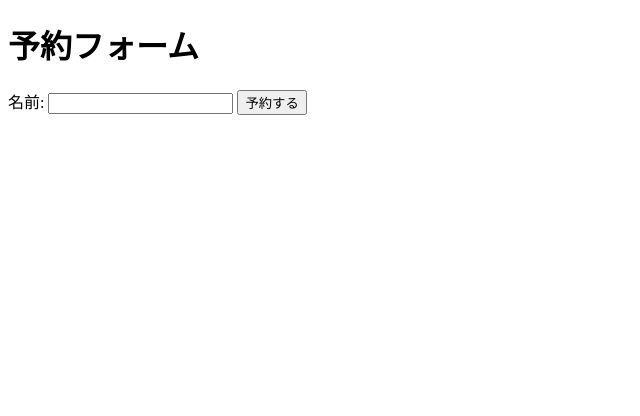
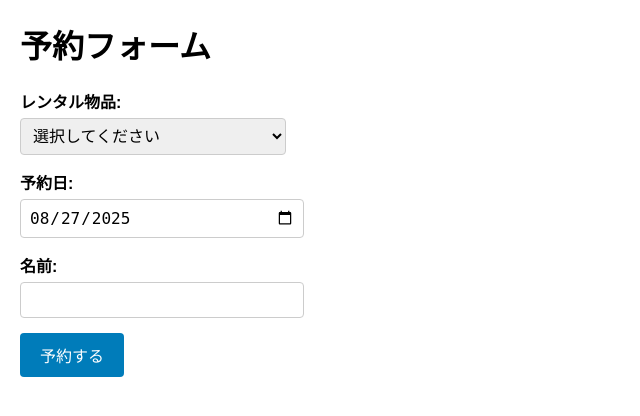
Before and after one commit to makikohoso/kigurumi-reserve-django, a Django app: page / in a window 1280 px wide. Shown: the top 416 px of the page, without its empty margins (0-640 px from the left). Run offline with Django 5.2, Linux system fonts and the light colour scheme; data comes from the database, SQL or seed files in the repository; both versions use the stored data as it was after the commit.

Commit message:
予約システムの機能拡張: 日付・レンタル物品選択・予約日時記録機能を追加
- 予約フォームに日付選択機能追加（今日から1年後まで選択可能）
- レンタル物品（RentalItem）モデル追加
- レンタル物品選択機能をフォームに追加
- 予約日時（created_at）の自動記録機能追加
- 管理画面でレンタル物品の名前変更・有効/無効切り替え可能
- フォーム順序: レンタル物品 → 予約日 → 名前
- 管理画面表示順序: ID → レンタル物品名 → 日付 → 名前 → 予約日時

🤖 Generated with [Claude Code](https://claude.ai/code)

Co-Authored-By: Claude <noreply@anthropic.com>

```diff
--- a/reservations/models.py
+++ b/reservations/models.py
@@ -1,7 +1,24 @@
 from django.db import models
+from datetime import date
+
+class RentalItem(models.Model):
+    """レンタル物品（きぐるみの種類）"""
+    name = models.CharField(max_length=100, unique=True)  # レンタル物品名
+    is_active = models.BooleanField(default=True)  # 利用可能かどうか
+
+    def __str__(self):
+        return self.name
+
+    class Meta:
+        verbose_name = "レンタル物品"
+        verbose_name_plural = "レンタル物品"
 
 class Reservation(models.Model):
     name = models.CharField(max_length=100)  # 名前を文字列で保存
+    date = models.DateField(default=date.today)  # 予約日
+    item = models.ForeignKey(RentalItem, on_delete=models.CASCADE, null=True, blank=True)  # レンタル物品
+    created_at = models.DateTimeField(auto_now_add=True, null=True)  # 予約日時（自動）
 
     def __str__(self):
-        return self.name
+        item_name = self.item.name if self.item else "未設定"
+        return f"{self.name} - {item_name} - {self.date}"
--- a/reservations/templates/reservations/form.html
+++ b/reservations/templates/reservations/form.html
@@ -1,6 +1,69 @@
-<!doctype html><meta charset="utf-8">
-<h1>予約フォーム</h1>
-<form method="post">{% csrf_token %}
-  <label>名前: <input name="name" required></label>
-  <button type="submit">予約する</button>
-</form>
+<!doctype html>
+<html lang="ja">
+<head>
+    <meta charset="utf-8">
+    <meta name="viewport" content="width=device-width, initial-scale=1">
+    <title>予約フォーム</title>
+    <style>
+        body { font-family: 'Hiragino Kaku Gothic ProN', 'Meiryo', sans-serif; margin: 20px; }
+        .form-group { margin-bottom: 15px; }
+        label { display: block; margin-bottom: 5px; font-weight: bold; }
+        input[type="text"], input[type="date"], select {
+            padding: 8px;
+            border: 1px solid #ccc;
+            border-radius: 4px;
+            font-size: 16px;
+            width: 266px;
+        }
+        button {
+            background: #007cba;
+            color: white;
+            padding: 10px 20px;
+            border: none;
+            border-radius: 4px;
+            font-size: 16px;
+            cursor: pointer;
+        }
+        button:hover { background: #005a87; }
+    </style>
+</head>
+<body>
+    <h1>予約フォーム</h1>
+    <form method="post">
+        {% csrf_token %}
+        <div class="form-group">
+            <label for="item">レンタル物品:</label>
+            <select id="item" name="item" required>
+                <option value="">選択してください</option>
+                {% for item in items %}
+                    <option value="{{ item.id }}">{{ item.name }}</option>
+                {% endfor %}
+            </select>
+        </div>
+
+        <div class="form-group">
+            <label for="date">予約日:</label>
+            <input type="date" id="date" name="date" required>
+        </div>
+
+        <div class="form-group">
+            <label for="name">名前:</label>
+            <input type="text" id="name" name="name" required>
+        </div>
+
+        <button type="submit">予約する</button>
+    </form>
+
+    <script>
+        // 今日から1年後までの日付範囲を設定
+        const today = new Date();
+        const oneYearLater = new Date();
+        oneYearLater.setFullYear(today.getFullYear() + 1);
+
+        const dateInput = document.getElementById('date');
+        dateInput.min = today.toISOString().split('T')[0];
+        dateInput.max = oneYearLater.toISOString().split('T')[0];
+        dateInput.value = today.toISOString().split('T')[0];
+    </script>
+</body>
+</html>
--- a/reservations/views.py
+++ b/reservations/views.py
@@ -1,10 +1,34 @@
-from django.shortcuts import render
-from .models import Reservation
+from django.shortcuts import render, get_object_or_404
+from .models import Reservation, RentalItem
+from datetime import datetime
 
 def reserve_form(request):
     if request.method == "POST":
         name = request.POST.get("name")
-        if name:
-            Reservation.objects.create(name=name)
-            return render(request, "reservations/thanks.html", {"name": name})
-    return render(request, "reservations/form.html")
+        date_str = request.POST.get("date")
+        item_id = request.POST.get("item")
+
+        if name and date_str and item_id:
+            try:
+                # 日付文字列を日付オブジェクトに変換
+                date_obj = datetime.strptime(date_str, "%Y-%m-%d").date()
+                # レンタル物品を取得
+                item = get_object_or_404(RentalItem, id=item_id, is_active=True)
+
+                Reservation.objects.create(name=name, date=date_obj, item=item)
+                return render(request, "reservations/thanks.html", {
+                    "name": name,
+                    "date": date_obj,
+                    "item": item
+                })
+            except ValueError:
+                # 無効な日付形式の場合
+                items = RentalItem.objects.filter(is_active=True)
+                return render(request, "reservations/form.html", {
+                    "items": items,
+                    "error": "無効な日付形式です"
+                })
+
+    # 利用可能なレンタル物品を取得
+    items = RentalItem.objects.filter(is_active=True)
+    return render(request, "reservations/form.html", {"items": items})
```
Also changed, not shown: reservations/admin.py (+14 -3 lines), reservations/templates/reservations/thanks.html (+35 -4 lines), db.sqlite3, reservations/migrations/0002_reservation_date.py (added), reservations/migrations/0003_rentalitem_reservation_item.py (added), reservations/migrations/0004_reservation_created_at.py (added).
